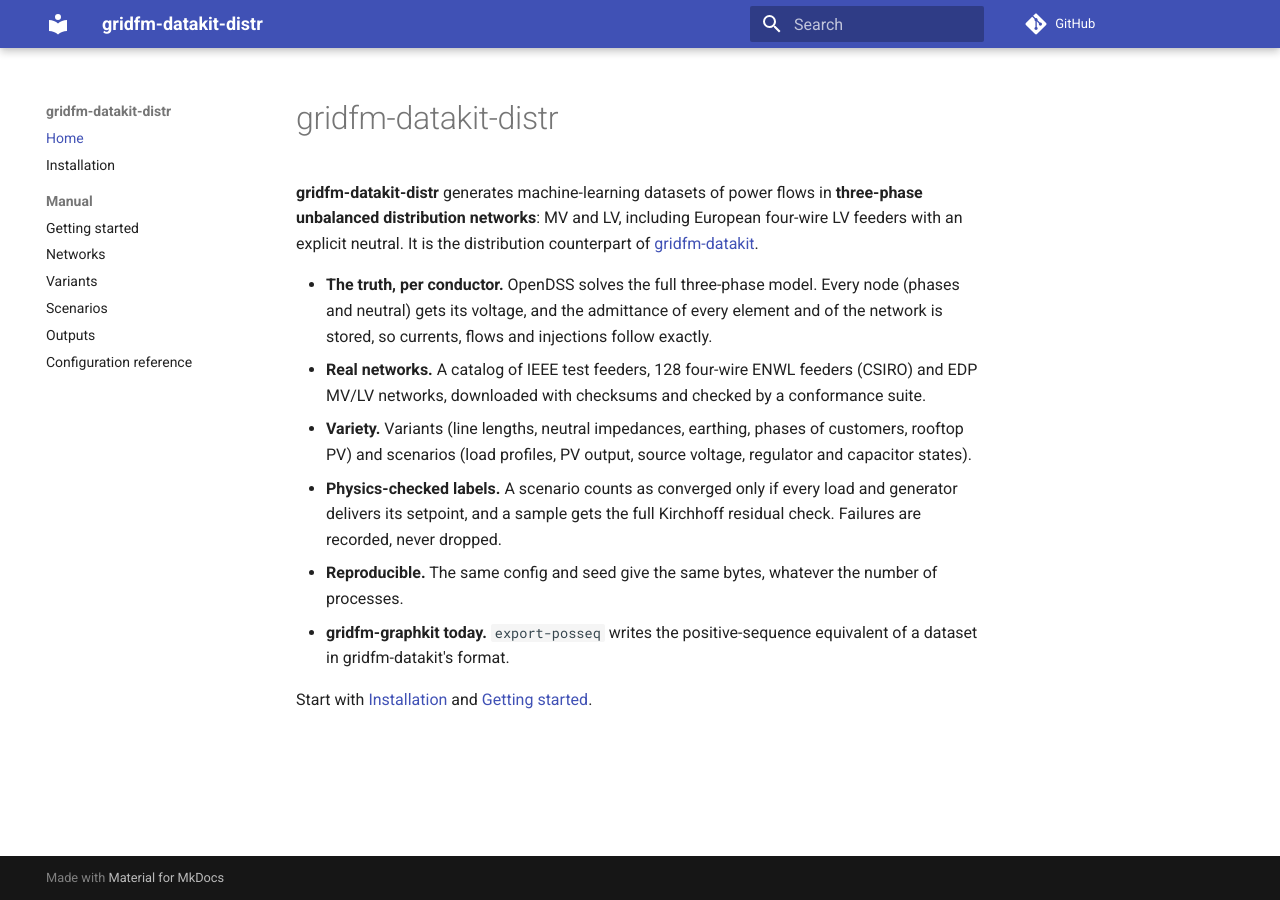
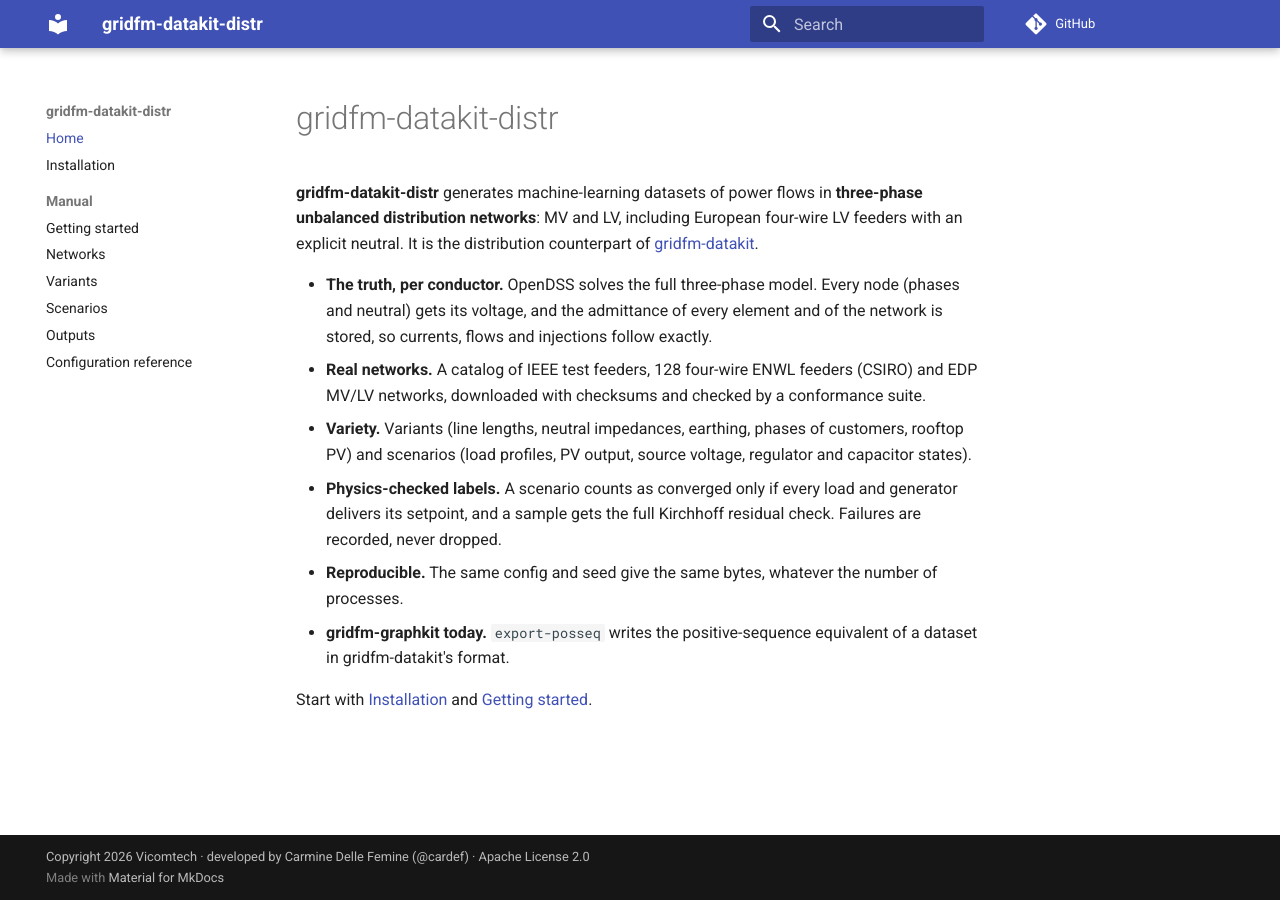
Before and after one commit to gridfm/gridfm-datakit-distr, an MkDocs documentation site: the page built from docs/index.md, in a window 1280 px wide. Built offline with MkDocs 1.6.1 and Material for MkDocs 9.7.7, drawn with Linux system fonts in a browser that asks for light colours; comment, search, counter and statistics services are not loaded.

Commit message:
docs: credit Vicomtech as copyright holder and Carmine Delle Femine as developer
Add a NOTICE file shipped in the wheel, a credit line in the README,
a copyright footer on the documentation site and Vicomtech as author.

Co-Authored-By: Claude Opus 5.5 <noreply@anthropic.com>
Claude-Session: https://claude.ai/code/session_01KXaTVZY5VGpSZNFt8WG6q1
Signed-off-by: cardef <carmine.dellefemine@gmail.com>

```diff
--- a/mkdocs.yml
+++ b/mkdocs.yml
@@ -1,6 +1,7 @@
 site_name: gridfm-datakit-distr
 site_description: Machine-learning datasets of power flows in three-phase unbalanced distribution networks
 repo_url: https://github.com/gridfm/gridfm-datakit-distr
+copyright: Copyright 2026 <a href="https://www.vicomtech.org">Vicomtech</a> · developed by Carmine Delle Femine (<a href="https://github.com/cardef">@cardef</a>) · Apache License 2.0
 theme:
   name: material
   features:
--- a/pyproject.toml
+++ b/pyproject.toml
@@ -8,9 +8,9 @@ dynamic = ["version"]
 description = "Power-flow and OPF datasets for three-phase unbalanced distribution networks."
 readme = "README.md"
 license = "Apache-2.0"
-license-files = ["LICENSE"]
+license-files = ["LICENSE", "NOTICE"]
 requires-python = ">=3.10,<3.13"
-authors = [{ name = "Carmine Delle Femine" }]
+authors = [{ name = "Carmine Delle Femine" }, { name = "Vicomtech" }]
 classifiers = [
     "Development Status :: 2 - Pre-Alpha",
     "Intended Audience :: Science/Research",
```
Also changed, not shown: README.md (+3 -0 lines), 1 other file.
